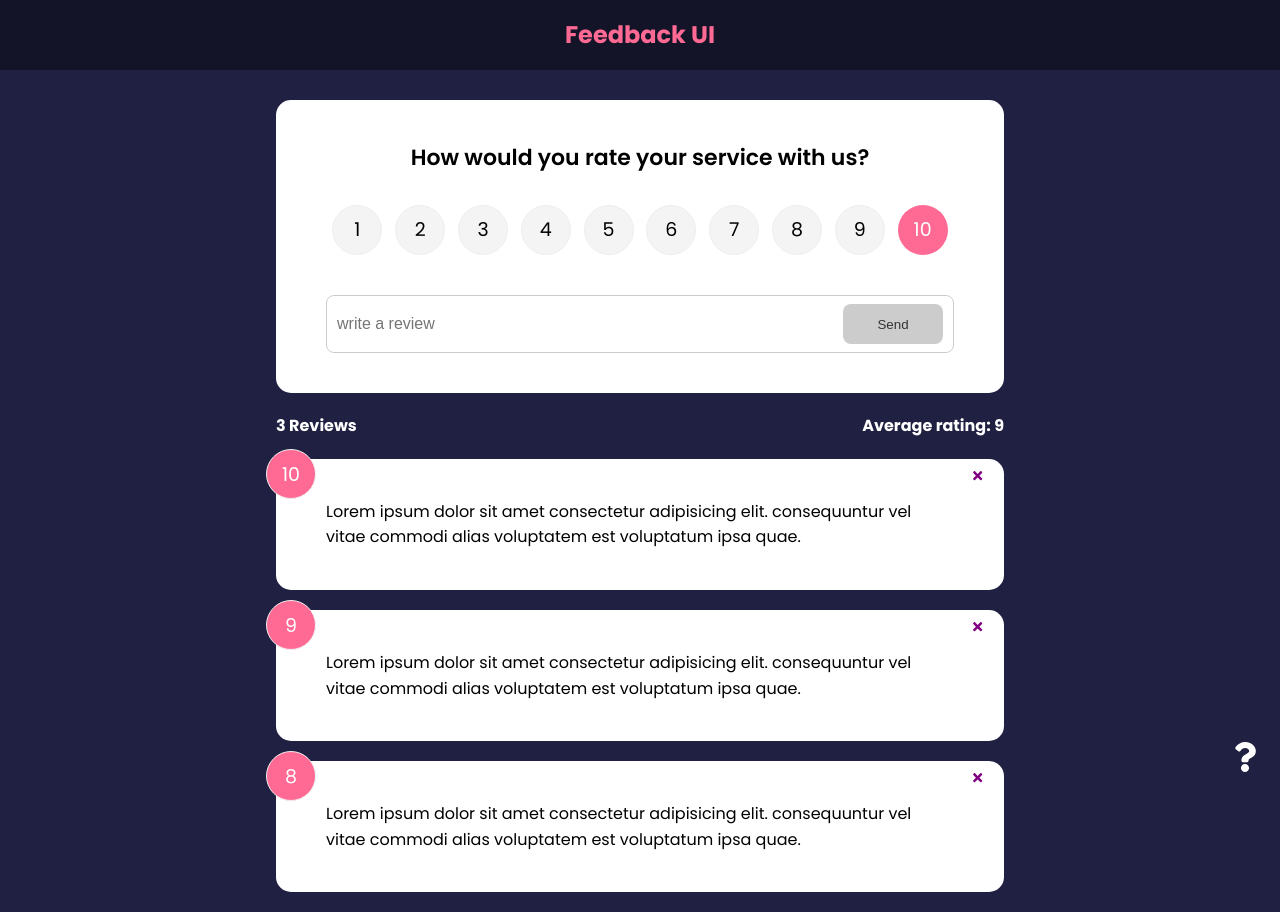
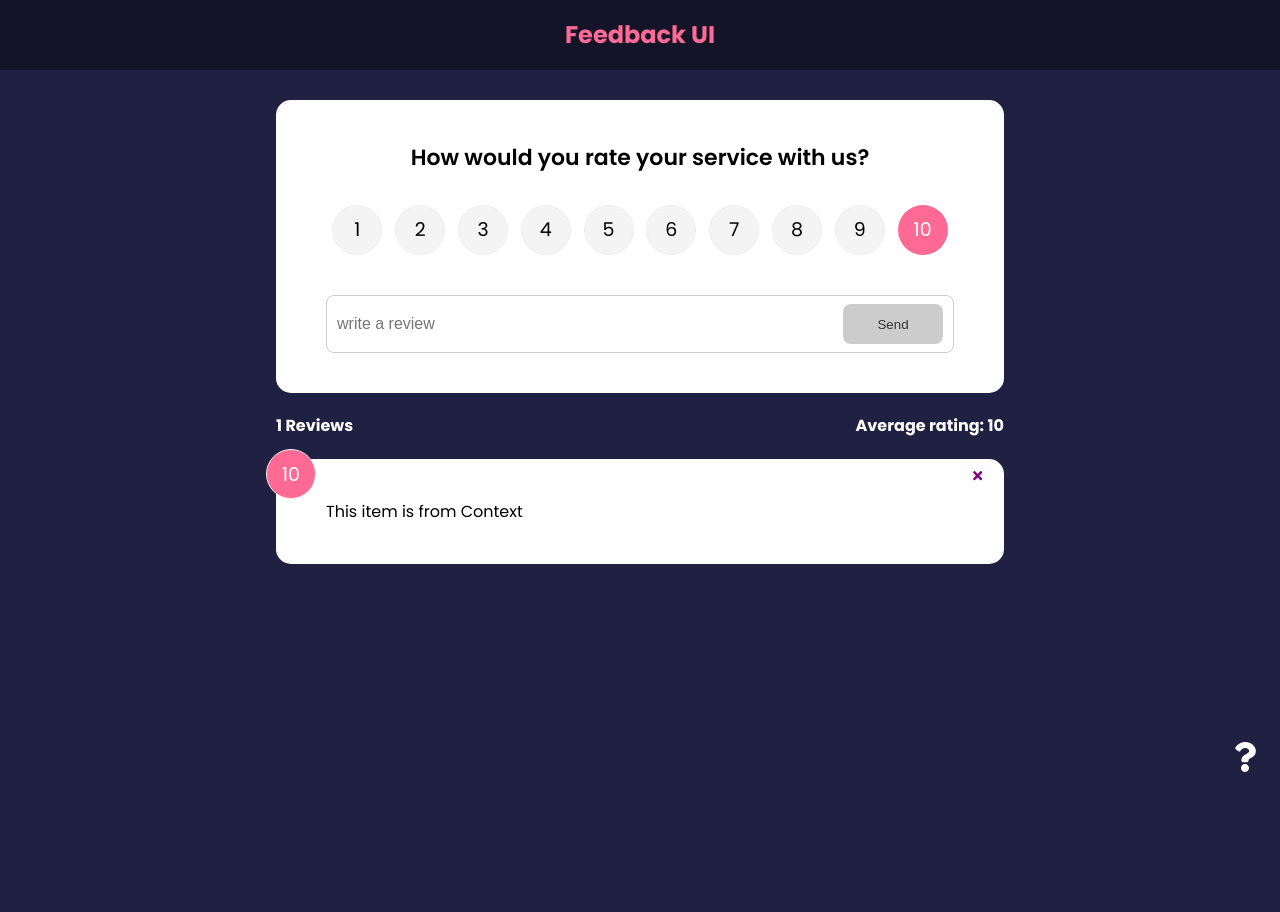
Before and after one commit to Silviardp/feedback-app, a React (Create React App) app: page / in a window 1280 px wide. After the commit the page ends 800 px from the top, so only its background shows below. Built offline with nearby package versions, Linux system fonts and the light colour scheme.

Commit message:
added global state with the useContext hook for FeedbackList and FeedbackStats components

```diff
--- a/src/App.js
+++ b/src/App.js
@@ -35,8 +35,8 @@
     <Route exact path="/" element={
      <>
      <FeedbackForm handleAdd={addFeedback}/>
-     <FeedbackStats feedback={feedback} />
-     <FeedbackList feedback={feedback} handleDelete={deleteFeedback}/>
+     <FeedbackStats />
+     <FeedbackList handleDelete={deleteFeedback}/>
      </>
     }>
     </Route>
--- a/src/components/FeedbackList.jsx
+++ b/src/components/FeedbackList.jsx
@@ -1,8 +1,11 @@
 import {motion, AnimatePresence} from "framer-motion"
-import PropTypes from 'prop-types'
+import {useContext} from 'react'
 import FeedbackItem from "./FeedbackItem"
+import FeedbackContext from "../context/FeedbackContext"
 
-function FeedbackList({feedback, handleDelete}) {
+function FeedbackList({handleDelete}) {
+  const {feedback} = useContext(FeedbackContext)
+
  if(!feedback || feedback.length === 0) {
   return <p>No feedback yet</p>
  }
@@ -40,8 +43,5 @@
 //  )
 }
 
-FeedbackList.propTypes = {
-  feedback: PropTypes.array
-}
 
 export default FeedbackList
--- a/src/components/FeedbackStats.jsx
+++ b/src/components/FeedbackStats.jsx
@@ -1,8 +1,12 @@
-import PropTypes from 'prop-types'
+import {useContext} from 'react'
+import FeedbackContext from "../context/FeedbackContext"
 
-function FeedbackStats({feedback}) {
+
+function FeedbackStats() {
+   const {feedback} = useContext(FeedbackContext)
+
+
  // calculate ratings average
-
  let average = feedback.reduce((acc, cur) => {
   return acc + cur.rating
  }, 0) / feedback.length
@@ -17,8 +21,5 @@
  )
 }
 
-FeedbackStats.propTypes = {
- feedback: PropTypes.array.isRequired
-}
 
 export default FeedbackStats
```
